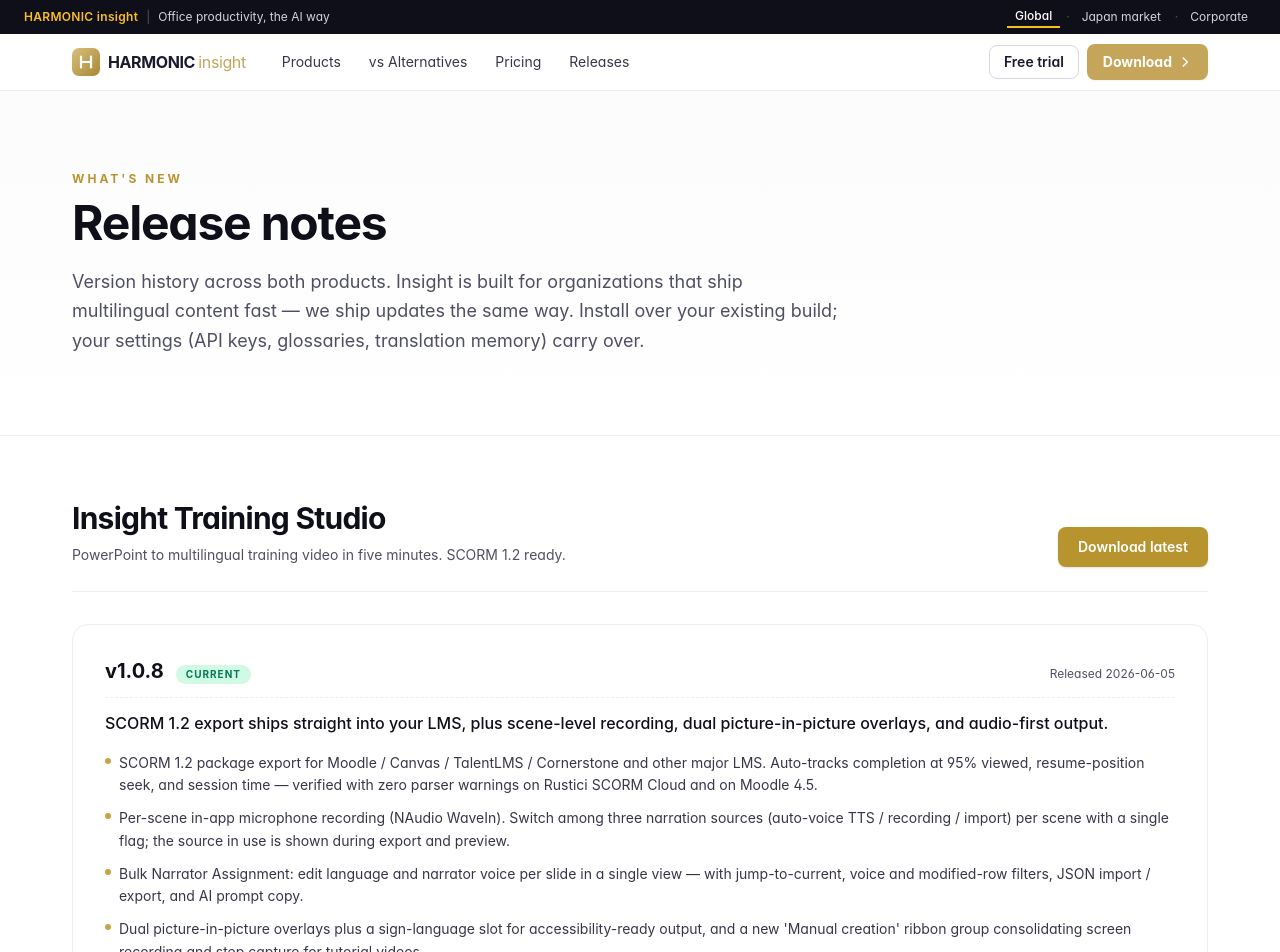
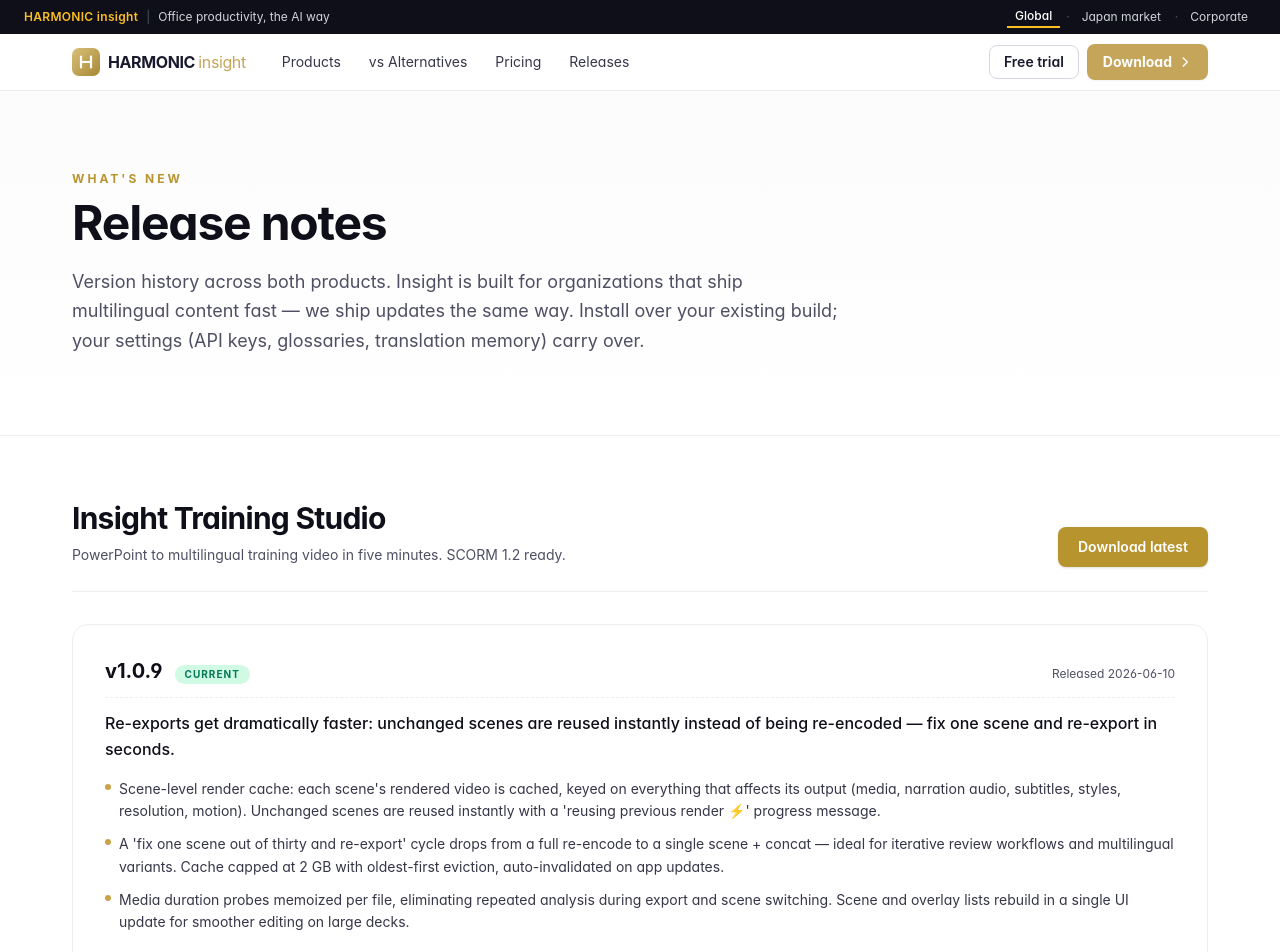
Before and after one commit to HarmonicInsight/web-site-insight-global, a Next.js app: page /releases in a window 1280 px wide. Shown: the top 952 px of the page. Built offline with nearby package versions, Linux system fonts and the light colour scheme; a web font is replaced by a local one.

Commit message:
releases: Insight Training Studio v1.0.9 (EN)
Scene-level render cache release notes entry.

Co-Authored-By: Claude Fable 5 <noreply@anthropic.com>

```diff
--- a/src/data/releases.ts
+++ b/src/data/releases.ts
@@ -25,6 +25,17 @@ export type ReleaseVersion = {
 export type ProductCode = "INMV" | "INST";
 
 const INMV_VERSIONS: ReleaseVersion[] = [
+  {
+    version: "1.0.9",
+    releaseDate: "2026-06-10",
+    highlight:
+      "Re-exports get dramatically faster: unchanged scenes are reused instantly instead of being re-encoded — fix one scene and re-export in seconds.",
+    bullets: [
+      "Scene-level render cache: each scene's rendered video is cached, keyed on everything that affects its output (media, narration audio, subtitles, styles, resolution, motion). Unchanged scenes are reused instantly with a 'reusing previous render ⚡' progress message.",
+      "A 'fix one scene out of thirty and re-export' cycle drops from a full re-encode to a single scene + concat — ideal for iterative review workflows and multilingual variants. Cache capped at 2 GB with oldest-first eviction, auto-invalidated on app updates.",
+      "Media duration probes memoized per file, eliminating repeated analysis during export and scene switching. Scene and overlay lists rebuild in a single UI update for smoother editing on large decks.",
+    ],
+  },
   {
     version: "1.0.8",
     releaseDate: "2026-06-05",
```
